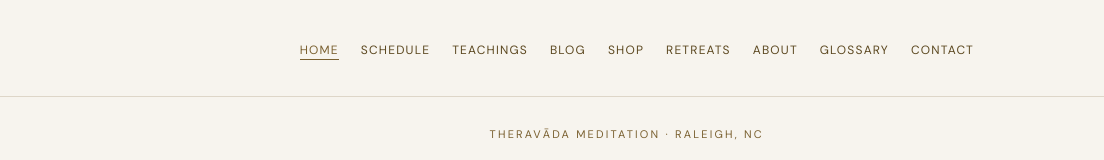
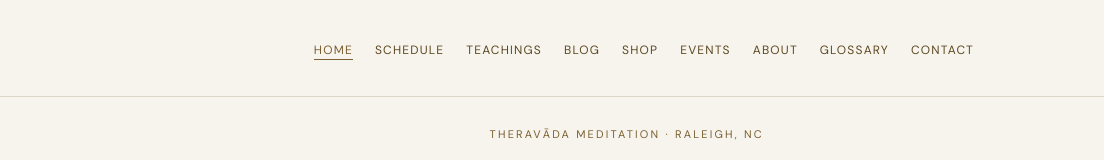
Before and after one commit to Trianglerefugerecoverywebsite/sitraleigh, an Eleventy site: page src/index.njk in a window 1280 px wide. Shown: the top 160 px of the page, 176-1280 px from the left. Built offline with nearby package versions, Linux system fonts and the light colour scheme; Eleventy itself is replaced by a stand-in of ours; files that its build step writes are made by us from their sources.

Commit message:
Update base.njk

```diff
--- a/src/_layouts/base.njk
+++ b/src/_layouts/base.njk
@@ -45,7 +45,7 @@
           <li><a href="/teachings/" {% if page.url == "/teachings/" %}aria-current="page"{% endif %}>Teachings</a></li>
           <li><a href="/blog/" {% if page.url == "/blog/" %}aria-current="page"{% endif %}>Blog</a></li>
           <li><a href="/shop/" {% if page.url == "/shop/" %}aria-current="page"{% endif %}>Shop</a></li>
-          <li><a href="/events/" {% if page.url == "/events/" %}aria-current="page"{% endif %}>Retreats</a></li>
+          <li><a href="/events/" {% if page.url == "/events/" %}aria-current="page"{% endif %}>Events</a></li>
           <li><a href="/about/" {% if page.url == "/about/" %}aria-current="page"{% endif %}>About</a></li>
           <li><a href="/glossary/" {% if page.url == "/glossary/" %}aria-current="page"{% endif %}>Glossary</a></li>
           <li><a href="/contact/" {% if page.url == "/contact/" %}aria-current="page"{% endif %}>Contact</a></li>
@@ -71,7 +71,7 @@
           <li><a href="/teachings/">Teachings</a></li>
           <li><a href="/blog/">Blog</a></li>
           <li><a href="/shop/">Shop</a></li>
-          <li><a href="/events/">Retreats & Events</a></li>
+          <li><a href="/events/">Events</a></li>
           <li><a href="/glossary/">Pāli Glossary</a></li>
           <li><a href="/about/">About</a></li>
           <li><a href="/contact/">Contact</a></li>
```
